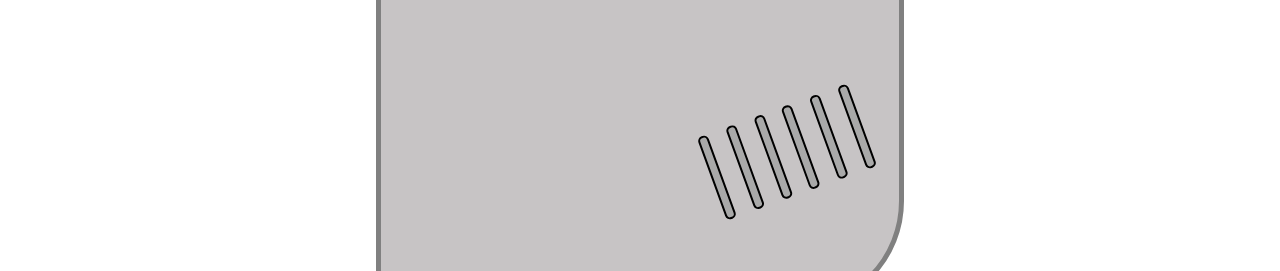
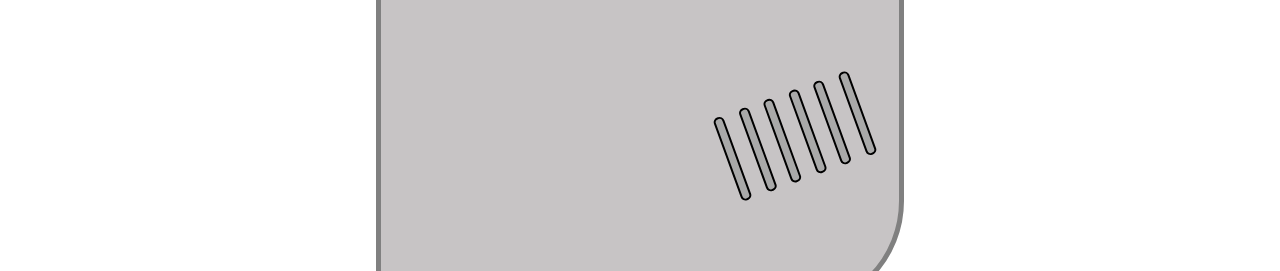
Before and after one commit to LadyLockheed/gameboy-get-users, a Next.js app: page /gameboy in a window 1280 px wide. Shown: the part 635-906 px from the top of the page. Built offline with nearby package versions, Linux system fonts and the light colour scheme.

Commit message:
Minor correction of position

```diff
--- a/src/app/Components/soundOutputBars.module.css
+++ b/src/app/Components/soundOutputBars.module.css
@@ -14,9 +14,9 @@
 @media (width >= 800px) {
   .container {
     height: 5.5rem;
-    width: 10rem;
+    width: 9rem;
     margin-right: 1rem;
-    margin-top: 8.5rem;
+    margin-top: 7.5rem;
   }
 }
 
```
